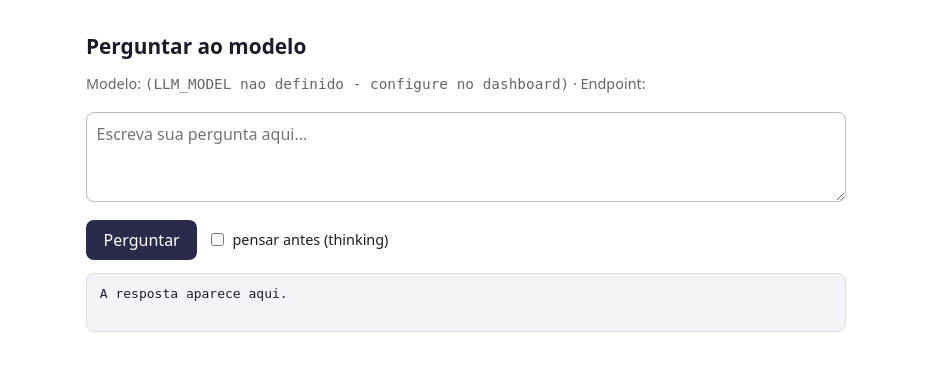
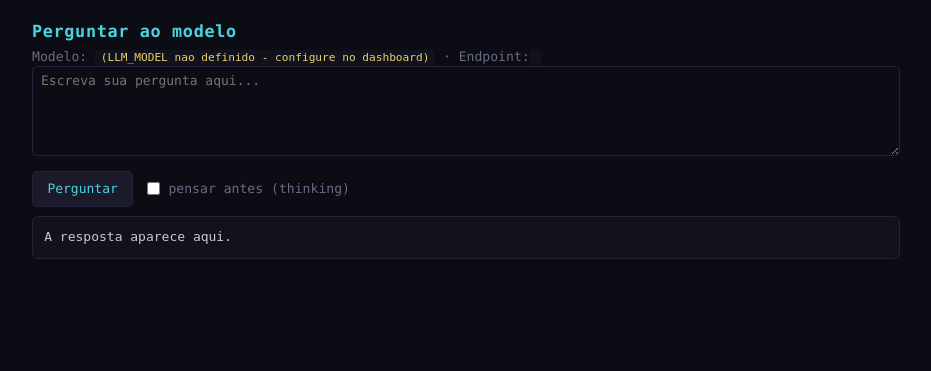
Before and after one commit to danilogmoura/llm-probe, a Flask app: page /chat in a window 1280 px wide. Shown: the top 371 px of the page, without its empty margins (174-1105 px from the left). Run offline with Flask 3, Linux system fonts and the light colour scheme.

Commit message:
style(probe-llm): tema btop-like compartilhado em /perf, chat e home
CSS unico em static/perf.css (fundo escuro, mono, barras segmentadas,
sparkline) servido por GET /static/perf.css via send_from_directory e
aplicado ao monitor, a pagina de pergunta e a home. Auto-refresh de 2s
no /perf pausa quando a aba esta oculta (Page Visibility). Dockerfile
passa a copiar static/. Harness offline 72/72.

```diff
--- a/probe-llm/app.py
+++ b/probe-llm/app.py
@@ -27,7 +27,8 @@ import time
 from urllib.parse import urlparse
 
 import requests
-from flask import Flask, Response, jsonify, render_template, request as req
+from flask import (Flask, Response, jsonify, render_template,
+                   request as req, send_from_directory)
 
 APP_NAME = "probe-llm"
 
@@ -1249,17 +1250,26 @@ def step_ready():
 @app.get("/")
 def home():
     return (
-        "probe-llm | rotas de diagnostico:<br>"
-        "<b>estado:</b> /health /ready /env<br>"
-        "<b>LLM:</b> /probe (cascata dns-tcp-tls-model) "
-        "/llm/generate-stream?prompt=... (SSE p/ thinking)<br>"
-        "<b>OpenAI-compat:</b> /llm/openai-compat (testa /v1/models e "
-        "/v1/chat/completions)<br>"
-        "<b>Versao:</b> /llm/version (identifica a versao do Ollama)<br>"
-        "<b>Performance:</b> /bench?runs=3&num_ctx=4096&keep_alive=-1 "
-        "(TTFT/tokens-s/p50-p95) &middot; /sweep?num_ctx_list=2048,8192 "
-        "&amp;keep_alive_list=0,-1 (varre parametros)<br>"
-        '<a href="/chat">Ir para a pagina de perguntas (chat)</a>'
+        "<!doctype html><html lang='pt-br'><head><meta charset='utf-8'>"
+        "<meta name='viewport' content='width=device-width, initial-scale=1'>"
+        "<title>probe-llm</title>"
+        "<link rel='stylesheet' href='/static/perf.css'></head><body>"
+        "<h1>&#9635; probe-llm</h1>"
+        "<div class='sub'>diagnóstico do LLM institucional &middot; "
+        f"LLM_URL <code>{LLM_URL or '(nao definido)'}</code> &middot; modelo "
+        f"{LLM_MODEL or '(nao definido)'} "
+        "&middot; <a href='/perf'>monitor</a> &middot; <a href='/chat'>chat</a></div>"
+        "<dl class='kv'>"
+        "<dt>estado</dt><dd>/health &middot; /ready &middot; /env</dd>"
+        "<dt>LLM</dt><dd>/probe (cascata dns-tcp-tls-model) &middot; "
+        "/llm/generate-stream (SSE p/ thinking)</dd>"
+        "<dt>OpenAI-compat</dt><dd>/llm/openai-compat (/v1/models, /v1/chat/completions)</dd>"
+        "<dt>Versão</dt><dd>/llm/version (identifica o Ollama)</dd>"
+        "<dt>Performance</dt><dd>/bench &middot; /sweep &middot; <a href='/perf'>/perf</a></dd>"
+        "<dt>Recursos</dt><dd>/system/stats &middot; <a href='/perf'>painel</a></dd>"
+        "</dl>"
+        "<p class='muted'>Credenciais nunca aparecem em nenhuma rota.</p>"
+        "</body></html>"
     )
 
 
@@ -1468,6 +1478,14 @@ def sweep():
     })
 
 
+@app.get("/static/perf.css")
+def static_perf_css():
+    """CSS compartilhado do tema btop-like (perf + chat + home). Servido pelo
+    proprio app para nao depender da pasta static/ no empacotamento."""
+    return send_from_directory(
+        os.path.join(os.path.dirname(os.path.abspath(__file__)), "static"),
+        "perf.css", mimetype="text/css")
+
 
 @app.get("/system/stats")
 def system_stats_route():
--- /dev/null
+++ b/probe-llm/static/perf.css
@@ -0,0 +1,259 @@
+/* probe-llm - tema "btop-like": dark, monospace, barras segmentadas.
+   Zero dependencias externas (sem CDN/fonte). Reaproveitado por /perf, /chat e /. */
+
+:root {
+    --bg: #0c0c14;
+    --panel: #12121d;
+    --line: #23233a;
+    --fg: #c8c8d8;
+    --dim: #6a6a85;
+    --cyan: #4bd4e0;
+    --green: #7ee08a;
+    --yellow: #e6d06a;
+    --red: #f07178;
+    --blue: #6aa9e0;
+    --purple: #b888e0;
+}
+
+* {
+    box-sizing: border-box;
+}
+
+body {
+    background: var(--bg);
+    color: var(--fg);
+    font-family: ui-monospace, "Cascadia Mono", "JetBrains Mono", Consolas, Menlo, monospace;
+    font-size: 13px;
+    line-height: 1.45;
+    max-width: 900px;
+    margin: 1.2rem auto;
+    padding: 0 1rem;
+}
+
+h1 {
+    font-size: 1.05rem;
+    color: var(--cyan);
+    letter-spacing: .04em;
+    margin: 0 0 .2rem;
+}
+
+h2 {
+    font-size: .82rem;
+    text-transform: uppercase;
+    letter-spacing: .12em;
+    color: var(--purple);
+    margin: 1.4rem 0 .5rem;
+    border-bottom: 1px solid var(--line);
+    padding-bottom: .25rem;
+}
+
+a {
+    color: var(--blue);
+    text-decoration: none;
+}
+
+a:hover {
+    color: var(--cyan);
+    text-decoration: underline;
+}
+
+.sub,
+.dim,
+.muted {
+    color: var(--dim);
+    font-size: .82rem;
+}
+
+code {
+    background: var(--panel);
+    color: var(--yellow);
+    padding: .05rem .35rem;
+    border-radius: 3px;
+    font-size: .85em;
+}
+
+pre {
+    white-space: pre-wrap;
+    word-break: break-word;
+    background: var(--panel);
+    border: 1px solid var(--line);
+    border-radius: 6px;
+    padding: .7rem;
+    margin: .5rem 0;
+    min-height: 2rem;
+    color: var(--fg);
+}
+
+/* Painel estilo btop: borda + cantos em U+250C etc via ::before opcional; simples aqui. */
+.panel {
+    background: var(--panel);
+    border: 1px solid var(--line);
+    border-radius: 6px;
+    padding: .7rem .8rem;
+    margin: .5rem 0;
+}
+
+.grid {
+    display: grid;
+    grid-template-columns: repeat(auto-fit, minmax(260px, 1fr));
+    gap: .7rem;
+}
+
+.kv {
+    display: grid;
+    grid-template-columns: 1fr auto;
+    gap: .12rem .8rem;
+    align-items: baseline;
+}
+
+.kv dt {
+    color: var(--dim);
+    font-weight: 400;
+}
+
+.kv dd {
+    margin: 0;
+    text-align: right;
+    color: var(--fg);
+}
+
+/* Barra segmentada tipo btop: <div class="bar"><span style="--pct:62%"></span></div> */
+.bar {
+    position: relative;
+    height: 1.05em;
+    line-height: 1.05em;
+    overflow: hidden;
+    border-radius: 3px;
+    background: transparent;
+    font-size: 13px;
+    white-space: nowrap;
+}
+
+.bar::before {
+    content: "";
+    position: absolute;
+    inset: 0;
+    background: repeating-linear-gradient(90deg, var(--seg, #2a2a3a) 0 1ch, transparent 1ch 1.15ch);
+    opacity: .35;
+}
+
+.bar>i {
+    position: absolute;
+    left: 0;
+    top: 0;
+    bottom: 0;
+    width: var(--pct, 0%);
+    background: repeating-linear-gradient(90deg, var(--c, var(--cyan)) 0 1ch, transparent 1ch 1.15ch);
+}
+
+.bar>b {
+    position: absolute;
+    right: .3rem;
+    top: 0;
+    font-weight: 400;
+    color: var(--fg);
+    font-size: .85em;
+}
+
+/* Sparkline: canvas pequeno com traco fino */
+.spark {
+    display: block;
+    width: 100%;
+    height: 46px;
+    image-rendering: pixelated;
+}
+
+table {
+    border-collapse: collapse;
+    width: 100%;
+    font-size: .85rem;
+}
+
+th,
+td {
+    text-align: left;
+    padding: .25rem .5rem;
+    border-bottom: 1px solid var(--line);
+}
+
+th {
+    color: var(--dim);
+    font-weight: 400;
+    text-transform: uppercase;
+    letter-spacing: .06em;
+    font-size: .72rem;
+}
+
+.row {
+    display: flex;
+    gap: .6rem;
+    align-items: center;
+    margin: .6rem 0;
+    flex-wrap: wrap;
+}
+
+input,
+select,
+textarea {
+    font: inherit;
+    background: var(--bg);
+    color: var(--fg);
+    border: 1px solid var(--line);
+    border-radius: 5px;
+    padding: .35rem .5rem;
+}
+
+textarea {
+    width: 100%;
+    min-height: 90px;
+}
+
+button {
+    font: inherit;
+    padding: .45rem .9rem;
+    border: 1px solid var(--line);
+    border-radius: 5px;
+    background: #1a1a2a;
+    color: var(--cyan);
+    cursor: pointer;
+}
+
+button:hover {
+    border-color: var(--cyan);
+}
+
+button:disabled {
+    opacity: .45;
+    cursor: default;
+}
+
+button.ghost {
+    background: transparent;
+    color: var(--dim);
+}
+
+.ok {
+    color: var(--green)
+}
+
+.warn {
+    color: var(--yellow)
+}
+
+.err {
+    color: var(--red)
+}
+
+summary {
+    cursor: pointer;
+    color: var(--dim);
+    font-size: .82rem;
+}
+
+label {
+    display: inline-flex;
+    gap: .35rem;
+    align-items: center;
+    font-size: .82rem;
+    color: var(--dim);
+}
--- a/probe-llm/templates/chat.html
+++ b/probe-llm/templates/chat.html
@@ -5,95 +5,7 @@
     <meta charset="utf-8">
     <meta name="viewport" content="width=device-width, initial-scale=1">
     <title>probe-llm - perguntar ao modelo</title>
-    <style>
-        body {
-            font-family: system-ui, Arial, sans-serif;
-            max-width: 760px;
-            margin: 2rem auto;
-            padding: 0 1rem;
-            color: #1c1c28
-        }
-
-        h1 {
-            font-size: 1.3rem
-        }
-
-        .sub {
-            color: #666;
-            font-size: .9rem;
-            margin-bottom: 1.2rem
-        }
-
-        textarea {
-            width: 100%;
-            box-sizing: border-box;
-            font: inherit;
-            padding: .6rem;
-            border: 1px solid #bbb;
-            border-radius: 8px;
-            min-height: 90px
-        }
-
-        .row {
-            display: flex;
-            gap: .6rem;
-            align-items: center;
-            margin: .8rem 0;
-            flex-wrap: wrap
-        }
-
-        button {
-            font: inherit;
-            padding: .55rem 1.1rem;
-            border: 0;
-            border-radius: 8px;
-            background: #2a2a4a;
-            color: #fff;
-            cursor: pointer
-        }
-
-        button:disabled {
-            opacity: .5;
-            cursor: default
-        }
-
-        label {
-            font-size: .9rem;
-            display: flex;
-            gap: .35rem;
-            align-items: center
-        }
-
-        pre {
-            white-space: pre-wrap;
-            word-break: break-word;
-            background: #f4f4f8;
-            border: 1px solid #ddd;
-            border-radius: 8px;
-            padding: .8rem;
-            min-height: 2rem
-        }
-
-        details {
-            margin-top: .6rem
-        }
-
-        summary {
-            cursor: pointer;
-            color: #555;
-            font-size: .85rem
-        }
-
-        .meta {
-            color: #777;
-            font-size: .8rem;
-            margin-top: .4rem
-        }
-
-        .err {
-            color: #b00020
-        }
-    </style>
+    <link rel="stylesheet" href="/static/perf.css">
 </head>
 
 <body>
```
Also changed, not shown: 1 other file.
